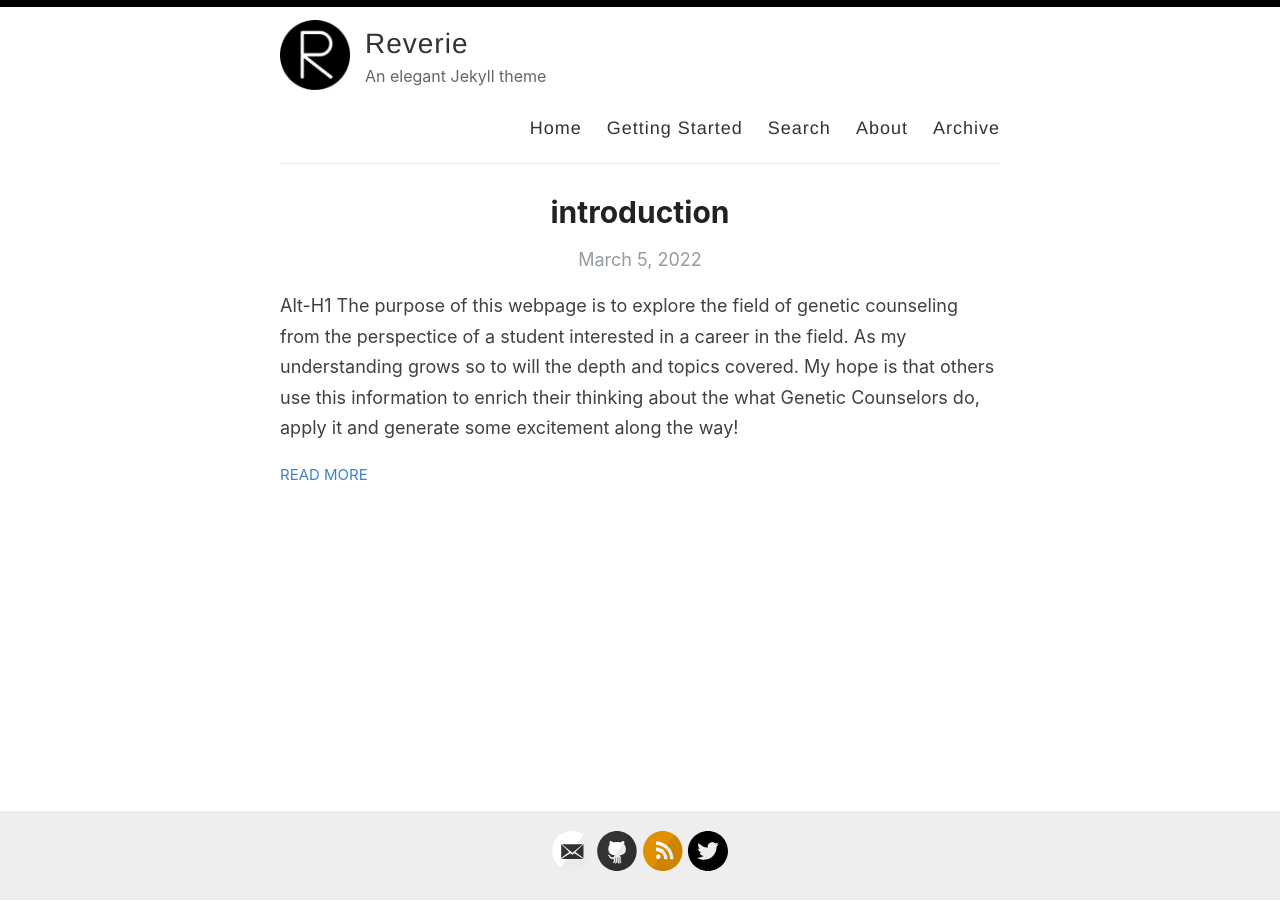
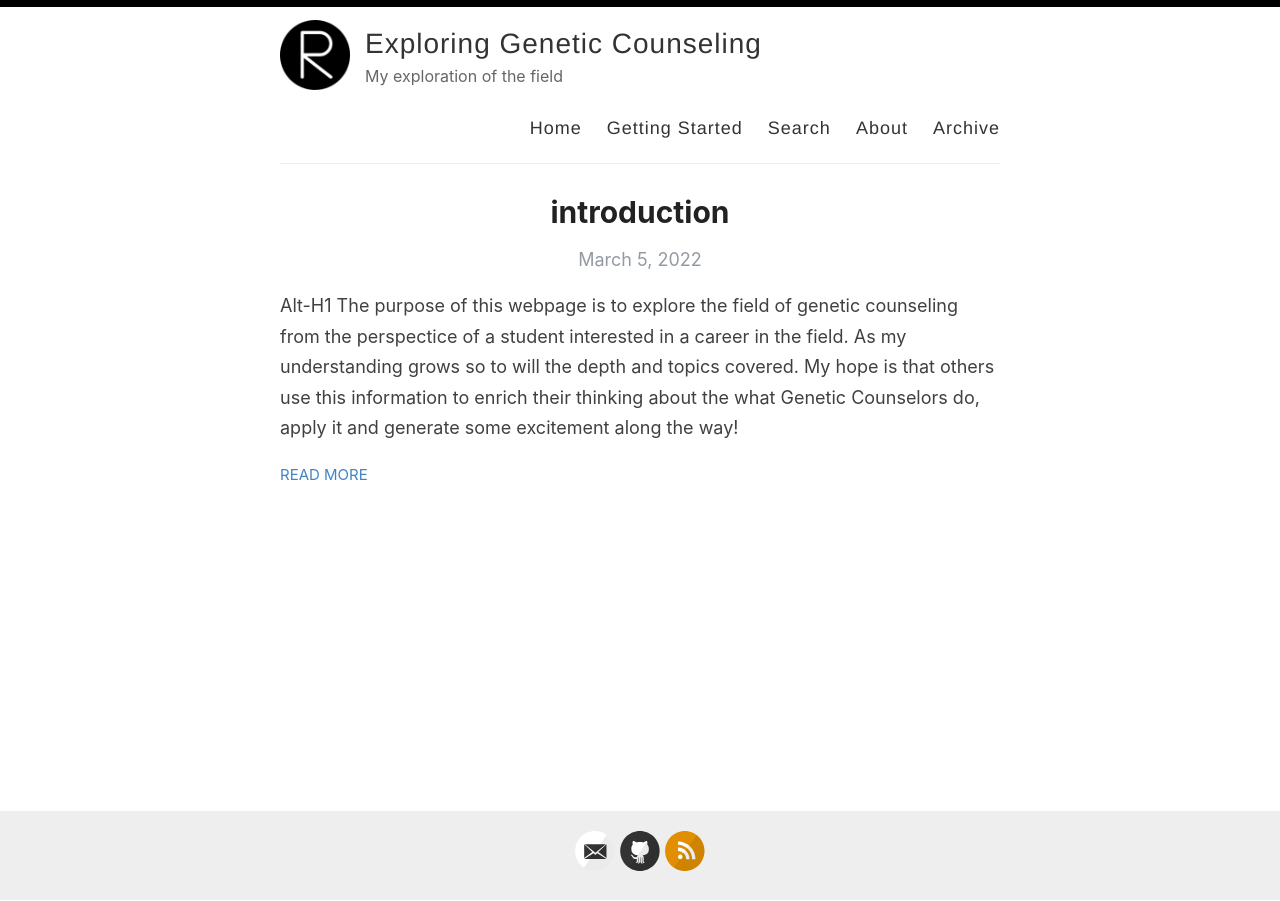
Before and after one commit to estevezb/Exploring-Genetic-Counseling, a Jekyll site: the page built from index.html, in a window 1280 px wide. Built offline with Jekyll 4.4.1, drawn with Linux system fonts in a browser that asks for light colours; the list of posts is cut into pages by our own code.

Commit message:
Update _config.yml

```diff
--- a/_config.yml
+++ b/_config.yml
@@ -3,13 +3,13 @@
 #
 
 # Name of your site (displayed in the header)
-name: Reverie
+name: Exploring Genetic Counseling
 
 # Name of the author
-author: Amit Merchant
+author: Brian Estevez
 
 # Short bio or description (displayed in the header)
-description: An elegant Jekyll theme
+description: My exploration of the field
 
 # URL of your avatar or profile pic (you could use your GitHub profile pic)
 avatar: /images/reverie.png
@@ -21,15 +21,15 @@ avatar: /images/reverie.png
 # Includes an icon in the footer for each username you enter
 footer-links:
   dribbble:
-  email: amit.d.merchant@gmail.com
+  email: bestevez100@gmail.com
   facebook:
   flickr:
-  github: amitmerchant1990/reverie
+  github: estevezb/Exploring-Genetic-Counseling
   instagram:
   linkedin:
   pinterest:
   rss: rss
-  twitter: amit_merchant
+  twitter:
   stackoverflow:
   youtube: # channel/<your_long_string> or user/<user-name>
   googleplus: # anything in your profile username that comes after plus.google.com/
@@ -41,21 +41,21 @@ footer-links:
 disqus:
 
 # Enter your Google Analytics web tracking code (e.g. UA-2110908-2) to activate tracking
-google_analytics: UA-43339302-11
+google_analytics:
 
 # For newer "GA4" analytics, use the following instead of the "UA" entry above
-#google_analytics_ga4: G-GABC1DEFG
+#google_analytics_ga4:
 
 # Your website URL (e.g. http://amitmerchant1990.github.io or http://www.amitmerchant.com)
 # Used for Sitemap.xml and your RSS feed
-url: http://www.amitmerchant.com/reverie
-enforce_ssl: https://www.amitmerchant.com/reverie
+url:
+enforce_ssl:
 
 # If you're hosting your site at a Project repository on GitHub pages
-# (http://yourusername.github.io/repository-name)
+# (http://estevezb.github.io/repository-name)
 # and NOT your User repository (http://yourusername.github.io)
-# then add in the baseurl here, like this: "/repository-name"
-baseurl: "/reverie"
+# then add in the baseurl here, like this: "/Exploring-Genetic-Counseling"
+baseurl: "/Exploring-Genetic-Counseling"
 
 #
 # !! You don't need to change any of the configuration flags below !!
```
